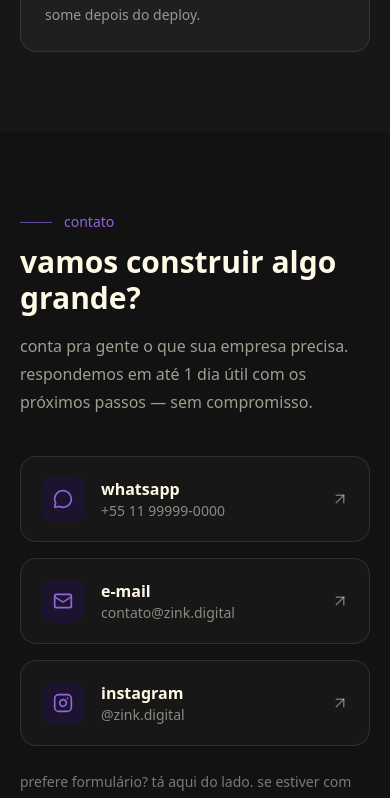
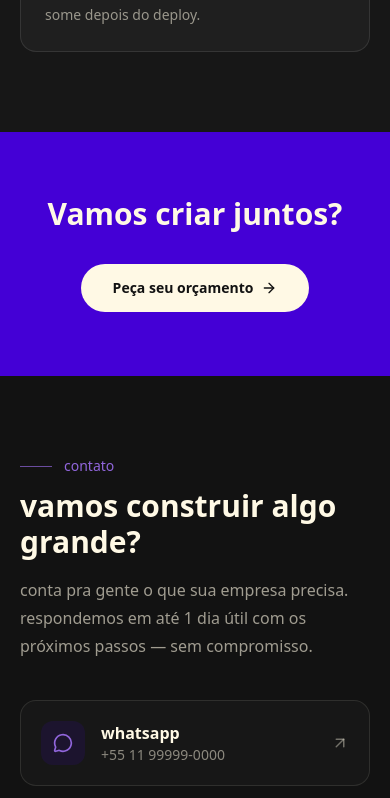
Before and after one commit to leolima-10/zin.k-v2, a React (Vite) app: page / in a window 390 px wide. Shown: the part 8500-9298 px from the top of the page. Built offline with nearby package versions, Linux system fonts and the light colour scheme; a web font is replaced by a local one.

Commit message:
Fase 6.5: CtaBand.tsx nova seção roxa, Home.tsx adiciona antes do Contact, Footer borders cream/10 e cream/5

```diff
--- a/src/components/Footer.tsx
+++ b/src/components/Footer.tsx
@@ -21,7 +21,7 @@ const SOCIAL_LINKS = [
 
 export function Footer() {
   return (
-    <footer className="border-t border-white/10">
+    <footer className="border-t border-cream/10">
       <div className="mx-auto flex w-full max-w-6xl flex-col gap-10 px-5 py-12 sm:px-8 md:flex-row md:items-start md:justify-between">
         <div className="max-w-xs">
           <Logo />
@@ -62,7 +62,7 @@ export function Footer() {
                   rel="noopener noreferrer"
                   aria-label={label}
                   whileHover={iconHover}
-                  className="inline-flex h-10 w-10 items-center justify-center rounded-lg border border-white/10 text-cream/60 transition-colors hover:border-accent/50 hover:text-accent-text"
+                  className="inline-flex h-10 w-10 items-center justify-center rounded-lg border border-cream/10 text-cream/60 transition-colors hover:border-accent/50 hover:text-accent-text"
                 >
                   <Icon size={18} aria-hidden="true" />
                 </motion.a>
@@ -72,7 +72,7 @@ export function Footer() {
         </div>
       </div>
 
-      <div className="border-t border-white/5">
+      <div className="border-t border-cream/5">
         <p className="mx-auto w-full max-w-6xl px-5 py-6 text-xs text-cream/40 sm:px-8">
           © {new Date().getFullYear()} zin.k — todos os direitos reservados.
         </p>
--- a/src/pages/Home.tsx
+++ b/src/pages/Home.tsx
@@ -4,6 +4,7 @@ import { About } from "../sections/About";
 import { Services } from "../sections/Services";
 import { Portfolio } from "../sections/Portfolio";
 import { Process } from "../sections/Process";
+import { CtaBand } from "../sections/CtaBand";
 import { Contact } from "../sections/Contact";
 import { pageVariants } from "../lib/animations/variants";
 
@@ -15,6 +16,7 @@ export function Home() {
       <Services />
       <Portfolio />
       <Process />
+      <CtaBand />
       <Contact />
     </motion.div>
   );
--- /dev/null
+++ b/src/sections/CtaBand.tsx
@@ -0,0 +1,22 @@
+import { Link } from "react-router-dom";
+import { ArrowRight } from "lucide-react";
+
+/** faixa curta roxa, inspirada no cartão "Vamos criar juntos?" do guia de marca */
+export function CtaBand() {
+  return (
+    <section className="bg-accent px-5 py-16 text-center sm:px-8 sm:py-20">
+      <div className="mx-auto max-w-2xl">
+        <h2 className="font-display text-3xl font-black text-cream sm:text-4xl">
+          Vamos criar juntos?
+        </h2>
+        <Link
+          to="/#contato"
+          className="mt-8 inline-flex items-center justify-center gap-2 rounded-full bg-cream px-8 py-3.5 font-sans text-sm font-bold text-ink transition-transform duration-300 hover:-translate-y-0.5"
+        >
+          Peça seu orçamento
+          <ArrowRight size={16} aria-hidden="true" />
+        </Link>
+      </div>
+    </section>
+  );
+}
```
Also changed, not shown: 1 other file (tests, documents, lock files or other folders).
